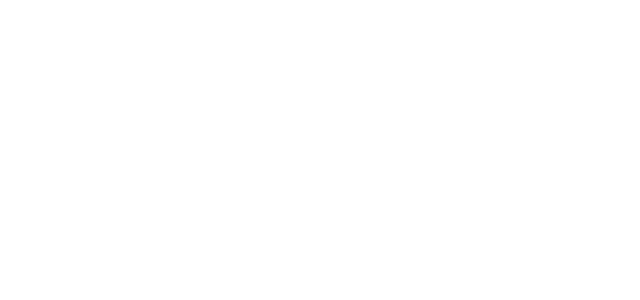
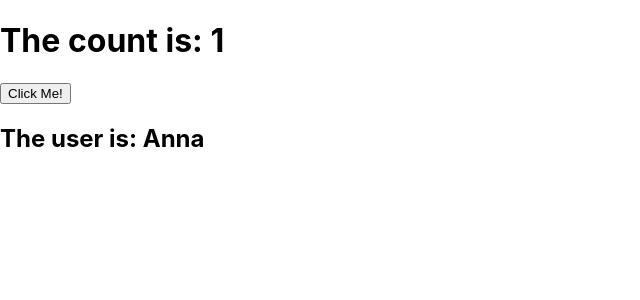
Before and after one commit to Brianhin94/hooks-code-along, a React (Create React App) app: page / in a window 1280 px wide. Shown: the top 300 px of the page, without its empty margins (0-640 px from the left). Built offline with nearby package versions, Linux system fonts and the light colour scheme.

Commit message:
added in initial useEffect use case

```diff
--- a/src/App.js
+++ b/src/App.js
@@ -1,9 +1,26 @@
+import React, { useEffect, useState } from 'react'
 
 function App() {
+  const [count, setCount] = useState(1)
+  const [user, setUser] = useState({name: "Bear"})
 
+  const increaseCount = () => {
+    setCount(count+1)
+  }
+
+  useEffect(() => {
+    // update "logged in" user
+    setUser({name: "Anna"})
+
+    // add title to my page
+    document.title = `Hello, ${user.name}`
+  }, [])
 
   return(
     <>
+      <h1>The count is: {count}</h1>
+      <button onClick={increaseCount}>Click Me!</button>
+      <h2>The user is: {user.name}</h2>
     </>
   )
 }
```
Also changed, not shown: 1 other file (tests, documents, lock files or other folders).
